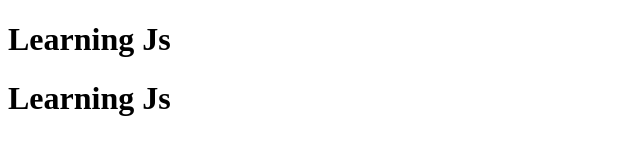
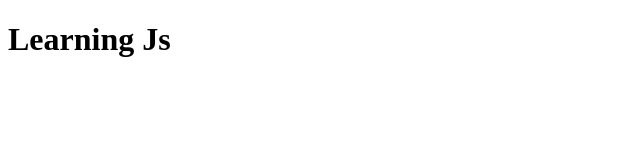
Before and after one commit to GarlicBuns19/JavaScriptBasics, a plain HTML site: page index.html in a window 1280 px wide. Shown: the whole page, without its empty margins (0-640 px from the left). Drawn offline with Linux system fonts and the light colour scheme.

Commit message:
Fixed live sever

```diff
--- a/index.html
+++ b/index.html
@@ -12,7 +12,6 @@
         console.log("This is JavaScript");
     </script>
     <h1>Learning Js</h1>
-    <h1>Learning Js</h1>
 
 
     <!-- Add JS at the bottom always to load it last,Browser reads from top to bottom.If added on top it creates lag(slow load time) -->
```
